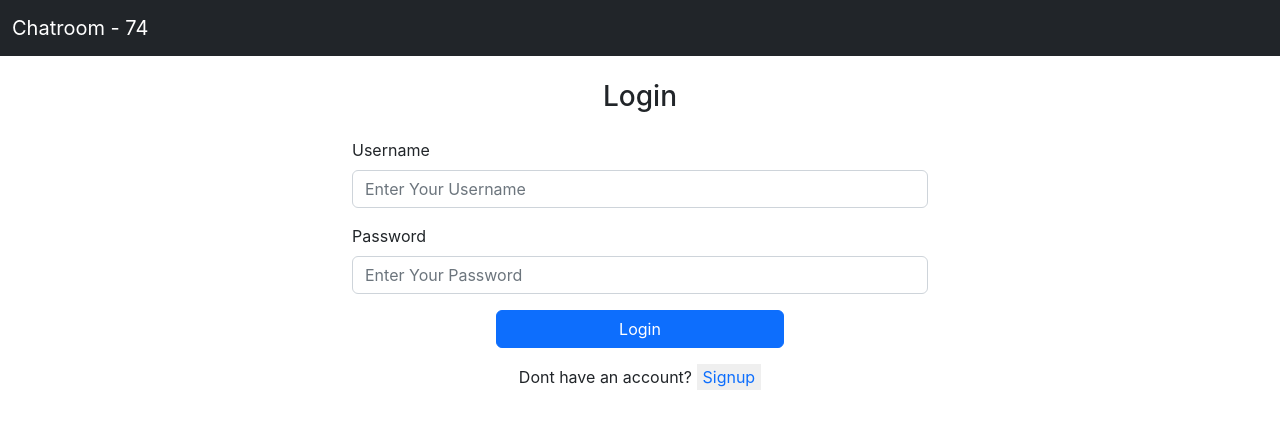
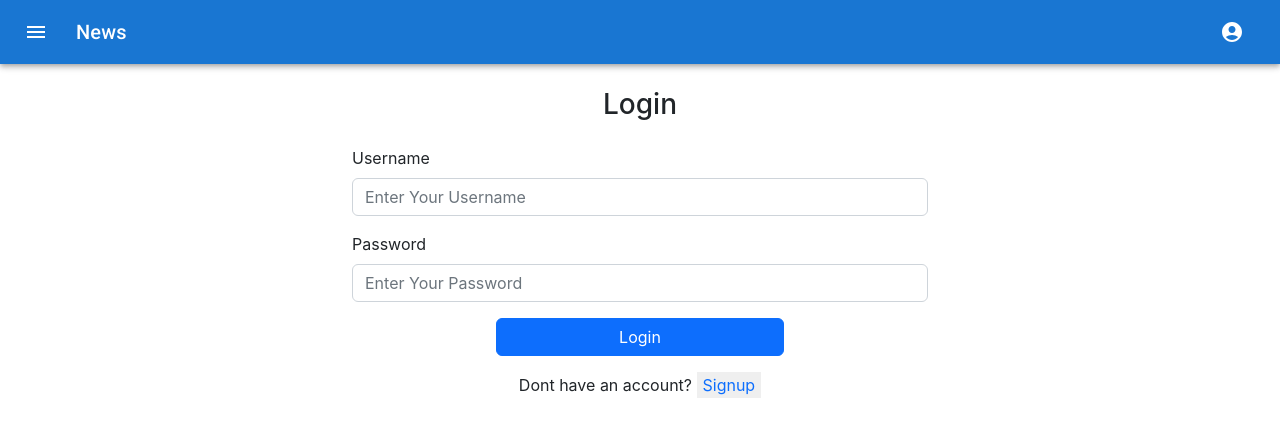
Before and after one commit to aditya7483/chatroom, a React (Create React App) app: page / in a window 1280 px wide. Shown: the top 436 px of the page. Built offline with nearby package versions, Linux system fonts and the light colour scheme.

Commit message:
minor ui corrections

```diff
--- a/src/components/Chatroom.css
+++ b/src/components/Chatroom.css
@@ -10,7 +10,7 @@
 }
 
 .texts-container {
-  height: 34rem;
+  height: 33.5rem;
 }
 
 .texts-div {
@@ -38,7 +38,20 @@
 }
 
 .profile-container {
+  display: flex;
+  align-items: center;
+  justify-content: start;
   padding: 16px 1px 16px 11px;
   box-shadow: 0px 1px 3px 0px grey;
   cursor: pointer;
 }
+
+.global-user-heading {
+  padding: 11px 0;
+  background: #4d4d4d;
+  color: white;
+}
+
+::-webkit-scrollbar {
+  width: 8px;
+}
--- a/src/components/Chatroom.js
+++ b/src/components/Chatroom.js
@@ -3,6 +3,7 @@ import io from 'socket.io-client'
 import SendIcon from '@mui/icons-material/Send';
 import './Chatroom.css'
 import { useNavigate } from 'react-router-dom';
+import { Avatar, CircularProgress } from '@mui/material';
 
 const link = 'http://127.0.0.1:3001'
 
@@ -11,7 +12,8 @@ export const Chatroom = () => {
   const [mess, setMess] = useState('')
   const [data, setData] = useState([]);
   const [error, setError] = useState(false);
-  const [loading, setLoading] = useState(true);
+  const [loading, setLoading] = useState(false);
+  const [textLoading, setTextLoading] = useState(false);
   const [userData, setUserData] = useState({});
   const [selectedUser, setSelectedUser] = useState('');
   const [globalUsers, setGlobalUsers] = useState([]);
@@ -23,6 +25,7 @@ export const Chatroom = () => {
 
   const fetchTexts = async (username) => {
     {
+      setTextLoading(true)
       try {
         let res = await fetch(`${link}/api/chat/getTexts`, {
           method: 'POST',
@@ -37,9 +40,11 @@ export const Chatroom = () => {
         })
         let jsonres = await res.json();
         setSelectedUser(username)
+        setTextLoading(false)
         setData(jsonres.data);
-        console.log(jsonres)
+        // console.log(jsonres)
       } catch (err) {
+        setTextLoading(false)
         console.log(err)
       }
     }
@@ -109,25 +114,67 @@ export const Chatroom = () => {
     socket.emit('messageSent', newData)
   }
 
+  function stringToColor(string) {
+    let hash = 0;
+    let i;
+
+    /* eslint-disable no-bitwise */
+    for (i = 0; i < string.length; i += 1) {
+      hash = string.charCodeAt(i) + ((hash << 5) - hash);
+    }
+
+    let color = '#';
+
+    for (i = 0; i < 3; i += 1) {
+      const value = (hash >> (i * 8)) & 0xff;
+      color += `00${value.toString(16)}`.slice(-2);
+    }
+    /* eslint-enable no-bitwise */
+
+    return color;
+  }
+
+  function stringAvatar(name) {
+    return {
+      sx: {
+        bgcolor: stringToColor(name),
+      },
+      children: `${name.split(' ')[0][0]}`,
+    };
+  }
+
   return (
-    <div className="container-fluid">
+    <div className="container-fluid mt-3 main-div">
       <div className='d-flex flex-row justify-content-around'>
 
         {/* profiles container */}
         <div className="col-sm-3 " style={{ border: '1px solid' }}>
+          <div className="global-user-heading text-center">
+            <h5>Global Users</h5>
+          </div>
+          {loading && <div className="text-center mt-5">
+            {<CircularProgress color="success" />}
+          </div>}
+          <div style={{ overflowY: 'scroll' }}>
             {
               globalUsers.map((ele) => {
                 return <div className="profile-container" key={ele._id} onClick={() => { fetchTexts(ele.username) }}>
+                  <Avatar {...stringAvatar(`${ele.username}`)} />
+                  <p className='mb-0 mx-3'>
                     {ele.username}
+                  </p>
                 </div>
               })
             }
           </div>
+        </div>
 
         {/* Texts container */}
         <div className="col texts-container" style={{ border: '1px solid' }}>
-
-          <div className='texts-div d-flex flex-column' style={{ border: '1px solid', height: '90%' }}>
+          <div className='texts-div d-flex flex-column' style={{ height: '90%' }}>
+            {textLoading && <div className="text-center">
+              {<CircularProgress color="success" />}
+            </div>}
             {data.map(ele => {
               return <div key={ele._id} className={ele.from === userData.username ? "sent align-self-end textbox" : 'recieved align-self-start textbox'}>
                 <p className='mb-0'>
--- a/src/components/Login.js
+++ b/src/components/Login.js
@@ -1,3 +1,4 @@
+import { Backdrop, CircularProgress } from '@mui/material';
 import React, { useState } from 'react'
 import './Login.css'
 
@@ -10,6 +11,7 @@ export const Login = () => {
   });
   const [errors, setErrors] = useState('');
   const [signup, setSignup] = useState(false);
+  const [loading, setLoading] = useState(false);
 
   const handleTextChange = (e) => {
     setFields({
@@ -83,13 +85,16 @@ export const Login = () => {
     e.preventDefault();
     if (signup) {
       if (isValidEmail(fields.email)) {
+        setLoading(true);
         getAuth()
       }
       else {
+        setLoading(false)
         setErrors('Please Enter a valid email')
       }
     }
     else {
+      setLoading(true)
       getAuth()
     }
   }
@@ -104,6 +109,12 @@ export const Login = () => {
 
   return (
     <div className="my-container">
+      <Backdrop
+        sx={{ color: '#fff', zIndex: (theme) => theme.zIndex.drawer + 1 }}
+        open={loading}
+      >
+        <CircularProgress color="inherit" />
+      </Backdrop>
       <div >
         <div >
           <div >
--- a/src/components/Navbar.js
+++ b/src/components/Navbar.js
@@ -1,18 +1,81 @@
-import React from 'react'
-import { Link } from 'react-router-dom'
+import { AppBar, Backdrop, Box, CircularProgress, IconButton, Menu, MenuItem, Toolbar, Typography } from '@mui/material'
+import React, { useState } from 'react'
+import AccountCircle from '@mui/icons-material/AccountCircle';
+import MenuIcon from '@mui/icons-material/Menu'
 
 export const Navbar = () => {
+  const [anchorEl, setAnchorEl] = useState(null);
+  const [backdrop, setBackdrop] = useState(false);
+
+  const handleMenu = (event) => {
+    setAnchorEl(event.currentTarget);
+  };
+
+  const handleClose = () => {
+    setAnchorEl(null);
+  };
+
+  const handleLogout = () => {
+    setBackdrop(true)
+    window.localStorage.removeItem('auth-token')
+    window.location.reload()
+  }
+
   return (
     <div>
-      <nav className="navbar navbar-expand-lg navbar-dark bg-dark">
-        <div className="container-fluid">
-          <Link className="navbar-brand" to="/">Chatroom - 74</Link>
-          <button className="navbar-toggler" type="button" data-bs-toggle="collapse" data-bs-target="#navbarSupportedContent" aria-controls="navbarSupportedContent" aria-expanded="false" aria-label="Toggle navigation">
-            <span className="navbar-toggler-icon"></span>
-          </button>
-        </div>
-      </nav>
-
+      <Backdrop
+        sx={{ color: '#fff', zIndex: (theme) => theme.zIndex.drawer + 1 }}
+        open={backdrop}
+      >
+        <CircularProgress color="inherit" />
+      </Backdrop>
+      <Box sx={{ flexGrow: 1 }}>
+        <AppBar position="static">
+          <Toolbar>
+            <IconButton
+              size="large"
+              edge="start"
+              color="inherit"
+              aria-label="menu"
+              sx={{ mr: 2 }}
+            >
+              <MenuIcon />
+            </IconButton>
+            <Typography variant="h6" component="div" sx={{ flexGrow: 1 }}>
+              News
+            </Typography>
+            <div>
+              <IconButton
+                size="large"
+                aria-label="account of current user"
+                aria-controls="menu-appbar"
+                aria-haspopup="true"
+                onClick={handleMenu}
+                color="inherit"
+              >
+                <AccountCircle />
+              </IconButton>
+              <Menu
+                id="menu-appbar"
+                anchorEl={anchorEl}
+                anchorOrigin={{
+                  vertical: 'top',
+                  horizontal: 'right',
+                }}
+                keepMounted
+                transformOrigin={{
+                  vertical: 'top',
+                  horizontal: 'right',
+                }}
+                open={Boolean(anchorEl)}
+                onClose={handleClose}
+              >
+                <MenuItem onClick={handleLogout}>Logout</MenuItem>
+              </Menu>
+            </div>
+          </Toolbar>
+        </AppBar>
+      </Box>
     </div>
   )
 }
```
Also changed, not shown: src/components/UserList.js (added, +17 -0 lines). Lines whose indentation alone changed are shown as unchanged.
